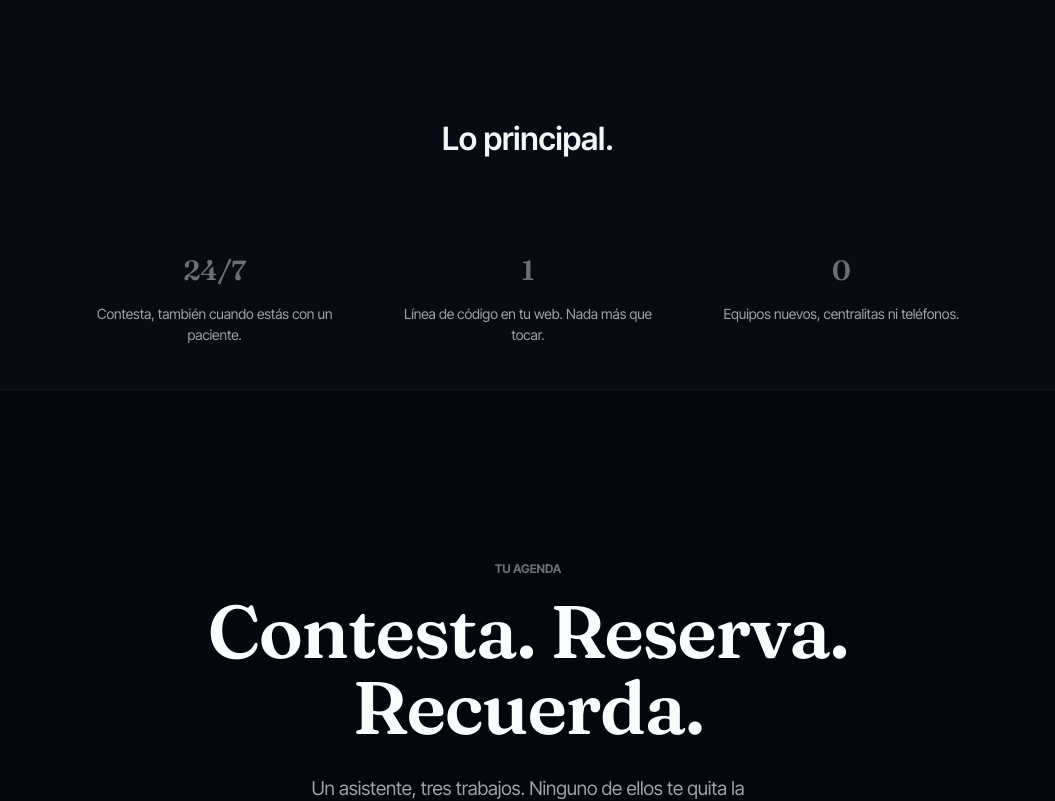
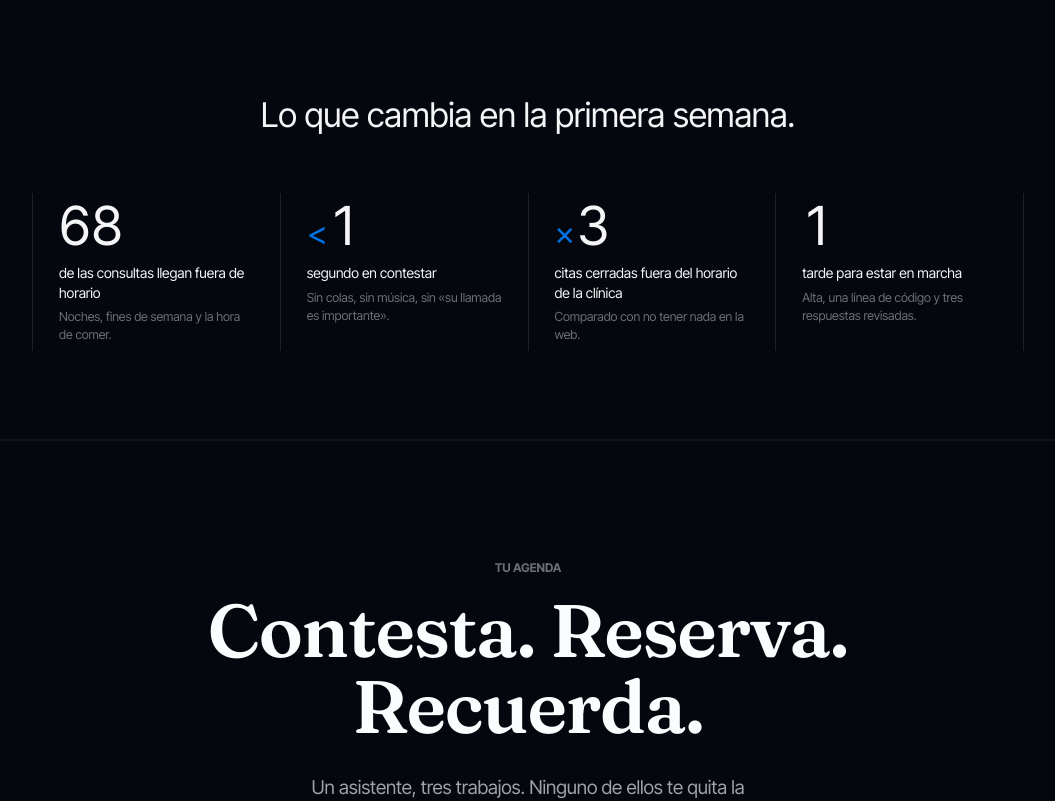
Before and after one commit to maxkamikaze52/Citanova, a Next.js app in the folder next-app/: page / in a window 1280 px wide. Shown: the part 1180-1981 px from the top of the page, without its empty margins (112-1167 px from the left). Built offline with nearby package versions, Linux system fonts and the light colour scheme; no server answers.

Commit message:
Denser lower half: stats band + three-column capability block
- New four-stat band (counters, captions) right under the hero
- New dense block: 18 capabilities in three tight columns plus integrations strip
- Section padding cut from 170px to 118px, tight to 96px, close to 120px

```diff
--- a/next-app/app/globals.css
+++ b/next-app/app/globals.css
@@ -838,6 +838,121 @@ body:has(main.ap) .mobile-cta { background: rgba(7, 11, 20, 0.92); border-top-co
 .gcal-foot .dot.orange { background: var(--sold); }
 
 /* ==========================================================================
+   Cifras + bloques densos.
+   El objetivo: que la mitad de abajo de la página no sea un desierto.
+   Menos aire entre secciones, más datos por pantalla, y la misma jerarquía.
+   ========================================================================== */
+
+/* Banda de cifras */
+.ap-stats {
+  padding: 96px 0 88px;
+  border-top: 1px solid var(--hair-soft);
+  border-bottom: 1px solid var(--hair-soft);
+  background: var(--band);
+}
+.ap-stats-lead {
+  margin: 0 0 52px; text-align: center;
+  font-family: var(--font-display);
+  font-size: clamp(24px, 2.8vw, 34px); letter-spacing: -0.015em; color: var(--ink);
+}
+.ap-stats-grid {
+  display: grid; grid-template-columns: repeat(4, minmax(0, 1fr));
+  gap: 0;
+  border-left: 1px solid var(--hair);
+}
+.ap-stat {
+  padding: 6px 26px 6px 26px;
+  border-right: 1px solid var(--hair);
+}
+.ap-stat-n {
+  display: flex; align-items: baseline; gap: 2px;
+  margin: 0 0 10px;
+  font-family: var(--font-display);
+  font-size: clamp(38px, 4.2vw, 54px); letter-spacing: -0.02em; line-height: 1;
+  color: var(--ink); font-variant-numeric: tabular-nums;
+}
+.ap-stat-affix { color: var(--accent); font-size: 0.62em; letter-spacing: 0; }
+.ap-stat-l {
+  margin: 0 0 6px; font-size: 14px; line-height: 1.4;
+  color: var(--ink); letter-spacing: -0.008em;
+}
+.ap-stat-sub { margin: 0; font-size: 12.5px; line-height: 1.45; color: var(--faint); }
+
+/* Secciones más juntas a partir de aquí */
+.ap-section { padding: 118px 0; }
+.ap-section-tight { padding: 96px 0; }
+.ap-close { padding: 120px 0 132px; }
+
+/* Bloque denso en tres columnas */
+.ap-dense { padding: 104px 0; }
+.ap-dense-head {
+  display: grid; grid-template-columns: minmax(0, 0.9fr) minmax(0, 1.1fr);
+  gap: 20px 56px; align-items: end;
+  margin: 0 0 48px;
+}
+.ap-dense-head h2 {
+  margin: 0; font-family: var(--font-display);
+  font-size: clamp(30px, 3.6vw, 46px); letter-spacing: -0.02em; line-height: 1.03; color: var(--ink);
+}
+.ap-dense-head p { margin: 0; font-size: 16px; line-height: 1.55; color: var(--muted); max-width: 46ch; }
+
+.ap-dense-grid {
+  display: grid; grid-template-columns: repeat(3, minmax(0, 1fr));
+  gap: 0 48px;
+  border-top: 1px solid var(--hair);
+}
+.ap-dense-col { padding-top: 26px; }
+.ap-dense-col h3 {
+  margin: 0 0 14px;
+  font-family: var(--font-ui);
+  font-size: 12px; font-weight: 700; letter-spacing: 0.16em; text-transform: uppercase;
+  color: var(--accent);
+}
+.ap-dense-col ul { list-style: none; margin: 0; padding: 0; display: grid; gap: 0; }
+.ap-dense-col li {
+  position: relative; padding: 10px 0 10px 20px;
+  font-size: 14.5px; line-height: 1.45; color: var(--muted);
+  border-bottom: 1px solid var(--hair-soft);
+}
+.ap-dense-col li:last-child { border-bottom: 0; }
+.ap-dense-col li::before {
+  content: ""; position: absolute; left: 0; top: 1.05em;
+  width: 7px; height: 1px; background: var(--faint);
+}
+.ap-dense-strip {
+  display: flex; align-items: center; gap: 24px; flex-wrap: wrap;
+  margin-top: 44px; padding-top: 26px;
+  border-top: 1px solid var(--hair);
+}
+.ap-dense-strip-l {
+  font-family: var(--font-ui);
+  font-size: 12px; font-weight: 700; letter-spacing: 0.16em; text-transform: uppercase; color: var(--faint);
+}
+.ap-dense-strip ul { list-style: none; margin: 0; padding: 0; display: flex; flex-wrap: wrap; gap: 8px; }
+.ap-dense-strip li {
+  padding: 6px 12px; border-radius: 980px;
+  border: 1px solid var(--hair); font-size: 12.5px; color: var(--muted);
+}
+
+@media (max-width: 1068px) {
+  .ap-stats { padding: 74px 0 68px; }
+  .ap-stats-grid { grid-template-columns: repeat(2, minmax(0, 1fr)); }
+  .ap-stat { padding: 18px 22px; border-bottom: 1px solid var(--hair); }
+  .ap-dense-head { grid-template-columns: minmax(0, 1fr); gap: 14px; }
+  .ap-dense-grid { grid-template-columns: repeat(2, minmax(0, 1fr)); gap: 0 36px; }
+  .ap-section { padding: 88px 0; }
+  .ap-section-tight { padding: 72px 0; }
+}
+@media (max-width: 700px) {
+  .ap-stats-grid { grid-template-columns: minmax(0, 1fr); border-left: 0; }
+  .ap-stat { padding: 18px 0; border-right: 0; }
+  .ap-dense-grid { grid-template-columns: minmax(0, 1fr); }
+  .ap-dense { padding: 72px 0; }
+  .ap-section, .ap-section-tight { padding: 64px 0; }
+  .ap-stats-lead { margin-bottom: 30px; }
+}
+
+/* ==========================================================================
    Clics — los arreglos
    1. Mientras un bloque aparece, no intercepta el clic (antes el hit-box iba
       30px por delante del contenido y el clic caía en el hueco).
--- a/next-app/app/page.tsx
+++ b/next-app/app/page.tsx
@@ -13,14 +13,51 @@ export const metadata: Metadata = {
 
 const HERO = ["La", "recepcionista", "que", "nunca", "cierra."];
 
-const key = [
-  { n: 24, sub: "/7", label: "Contesta, también cuando estás con un paciente." },
-  { n: 1, sub: "", label: "Línea de código en tu web. Nada más que tocar." },
-  { n: 0, sub: "", label: "Equipos nuevos, centralitas ni teléfonos." },
+const stats = [
+  { n: 68, prefix: "", label: "de las consultas llegan fuera de horario", sub: "Noches, fines de semana y la hora de comer." },
+  { n: 1, prefix: "<", label: "segundo en contestar", sub: "Sin colas, sin música, sin «su llamada es importante»." },
+  { n: 3, prefix: "×", label: "citas cerradas fuera del horario de la clínica", sub: "Comparado con no tener nada en la web." },
+  { n: 1, prefix: "", label: "tarde para estar en marcha", sub: "Alta, una línea de código y tres respuestas revisadas." },
 ];
 
 type CalendarEvent = { t: string; h: number; cls: string; title: string; who: string; badge?: string };
 type CalendarDay = { day: string; num: string; today?: boolean; events: CalendarEvent[] };
+
+const dense = [
+  {
+    h: "Contesta",
+    items: [
+      "Horarios, dirección y aparcamiento",
+      "Precios y qué entra en cada tratamiento",
+      "Mutuas y formas de pago",
+      "«¿Duele?», «¿cuánto dura?»",
+      "Qué hacer en una urgencia",
+      "Todo lo demás: toma nota y te avisa",
+    ],
+  },
+  {
+    h: "Reserva",
+    items: [
+      "Lee tu agenda en solo lectura",
+      "Ofrece dos horas reales, nunca inventadas",
+      "Escribe la cita con referencia",
+      "Detecta urgencias y las coloca primero",
+      "Cancela y reprograma sin llamadas",
+      "Aviso de cita por correo al paciente",
+    ],
+  },
+  {
+    h: "Controla",
+    items: [
+      "Transcripción de cada conversación",
+      "Panel con estado de cada cita",
+      "Precios y normas editables por ti",
+      "Cambia el tono en una línea",
+      "Exporta todo a CSV cuando quieras",
+      "Encargo de tratamiento firmado",
+    ],
+  },
+];
 
 const compare = [
   { what: "Contesta a las 22:00", vm: "No", as: "Por horas", us: "Sí" },
@@ -168,18 +205,22 @@ export default function Home() {
           </div>
         </section>
 
-        {/* Lo principal */}
-        <section className="ap-key" aria-label="Lo principal">
+        {/* Cifras. Sustituye estos números por los reales en cuanto tengas
+            los primeros diez clientes: ahora son ilustrativos. */}
+        <section className="ap-stats" aria-label="En cifras">
           <div className="container">
-            <p className="ap-key-lead" data-reveal>Lo principal.</p>
-            <div className="ap-key-grid">
-              {key.map((k, i) => (
-                <div key={k.label} data-reveal style={{ ["--d" as string]: `${i * 120}ms` }}>
-                  <p className="ap-key-n">
-                    <CountUp value={k.n} />
-                    {k.sub && <span>{k.sub}</span>}
+            <p className="ap-stats-lead" data-reveal>
+              Lo que cambia en la primera semana.
+            </p>
+            <div className="ap-stats-grid">
+              {stats.map((st, i) => (
+                <div key={st.label} className="ap-stat" data-reveal style={{ ["--d" as string]: `${i * 90}ms` }}>
+                  <p className="ap-stat-n">
+                    {st.prefix && <span className="ap-stat-affix">{st.prefix}</span>}
+                    <CountUp value={st.n} />
                   </p>
-                  <p className="ap-key-l">{k.label}</p>
+                  <p className="ap-stat-l">{st.label}</p>
+                  <p className="ap-stat-sub">{st.sub}</p>
                 </div>
               ))}
             </div>
@@ -342,6 +383,46 @@ export default function Home() {
           </div>
         </section>
 
+        {/* Bloque denso: todo lo que hace, en tres columnas apretadas. */}
+        <section className="ap-dense ap-black" aria-labelledby="nine">
+          <div className="container">
+            <div className="ap-dense-head" data-reveal>
+              <h2 id="nine">Todo lo que hace, de un tirón.</h2>
+              <p>
+                Sin listas de espera ni módulos que nadie usa: esto es el producto entero,
+                completo.
+              </p>
+            </div>
+
+            <div className="ap-dense-grid">
+              {dense.map((group, i) => (
+                <div key={group.h} className="ap-dense-col" data-reveal style={{ ["--d" as string]: `${i * 80}ms` }}>
+                  <h3>{group.h}</h3>
+                  <ul>
+                    {group.items.map((it) => (
+                      <li key={it}>{it}</li>
+                    ))}
+                  </ul>
+                </div>
+              ))}
+            </div>
+
+            <div className="ap-dense-strip" data-reveal>
+              <span className="ap-dense-strip-l">Se conecta con</span>
+              <ul>
+                <li>Google Calendar</li>
+                <li>Apple Calendar</li>
+                <li>Outlook (ICS)</li>
+                <li>Stripe</li>
+                <li>WhatsApp Business</li>
+                <li>Tu web actual</li>
+                <li>Supabase</li>
+                <li>Exportación CSV</li>
+              </ul>
+            </div>
+          </div>
+        </section>
+
         {/* Compare */}
         <section className="ap-section" aria-labelledby="four">
           <div className="container">
```
